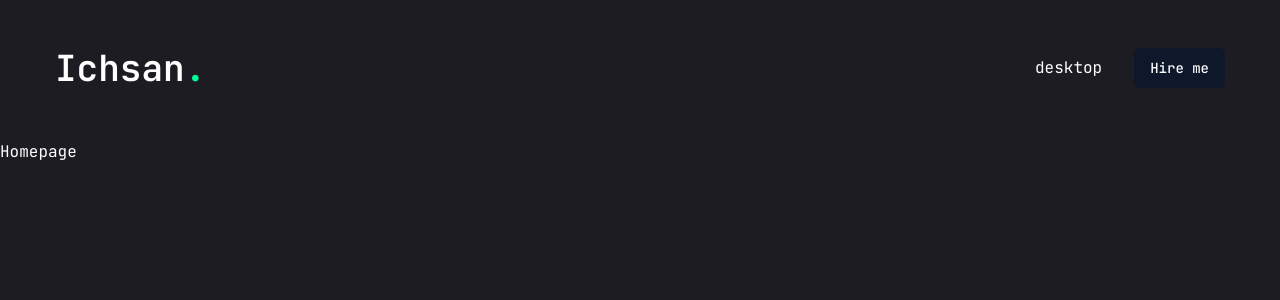
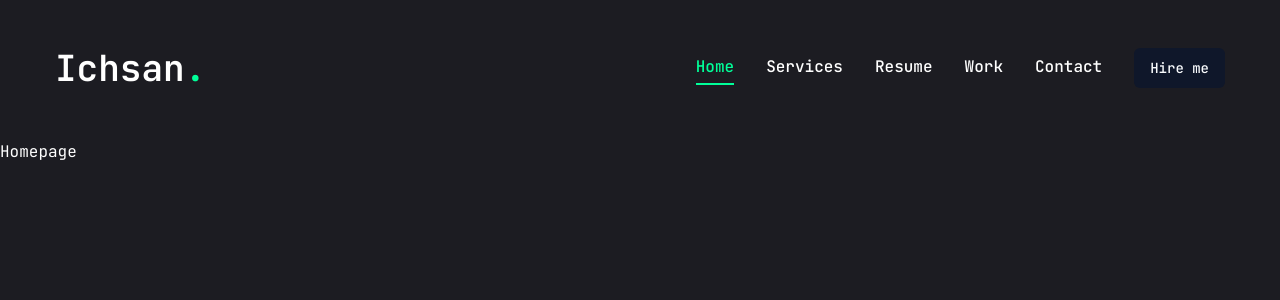
Before and after one commit to IchsanR/web-porto, a Next.js app: page / in a window 1280 px wide. Shown: the top 300 px of the page. Built offline with nearby package versions, Linux system fonts and the light colour scheme.

Commit message:
feat: add navigation on header

```diff
--- a/src/components/Nav.jsx
+++ b/src/components/Nav.jsx
@@ -1,7 +1,47 @@
+"use client"
+
+import Link from "next/link"
+import {usePathname} from "next/navigation"
+
+
+const links = [
+  {
+    name: "home",
+    path: "/",
+  },
+  {
+    name: "services",
+    path: "/services",
+  },
+  {
+    name: "resume",
+    path: "/resume",
+  },
+  {
+    name: "work",
+    path: "/work",
+  },
+  {
+    name: "contact",
+    path: "/contact",
+  },
+]
+
 const Nav = () => {
+  const pathname = usePathname()
   return (
-    <nav>
-      desktop
+    <nav className="flex gap-8">
+      {links.map((link, index) => {
+        return (
+          <Link
+            href={link.path}
+            key={index}
+            className={`${link.path === pathname && "text-accent border-b-2 border-accent"} capitalize font-medium hover:text-accent transition-all`}
+          >
+            {link.name}
+          </Link>
+        )
+      })}
     </nav>
   )
 }
```
